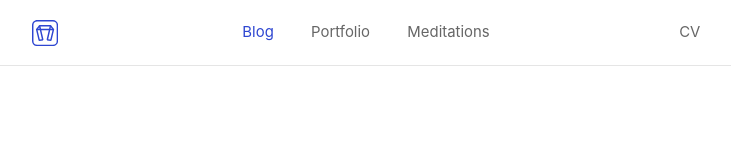
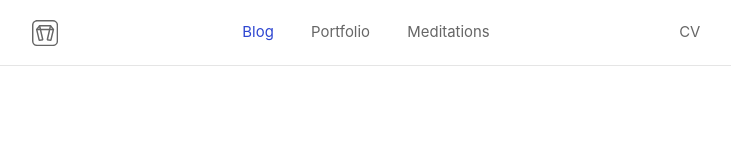
Before and after one commit to nayaabkhan/nayaabkhan.me, a Next.js app: page /blog in a window 1280 px wide. Shown: the top 141 px of the page, without its empty margins (274-1005 px from the left). Built offline with nearby package versions, Linux system fonts and the light colour scheme; a web font is replaced by a local one.

Commit message:
Fix active link for homepage

```diff
--- a/src/components/Header.tsx
+++ b/src/components/Header.tsx
@@ -7,7 +7,8 @@ function NavLink(props: React.HTMLProps<HTMLAnchorElement>) {
   const router = useRouter()
   const { href, style, ...deferred } = props
 
-  const isActive = router.pathname.startsWith(href)
+  const isActive =
+    href === '/' ? router.pathname === href : router.pathname.startsWith(href)
 
   return (
     <Link href={href}>
```
